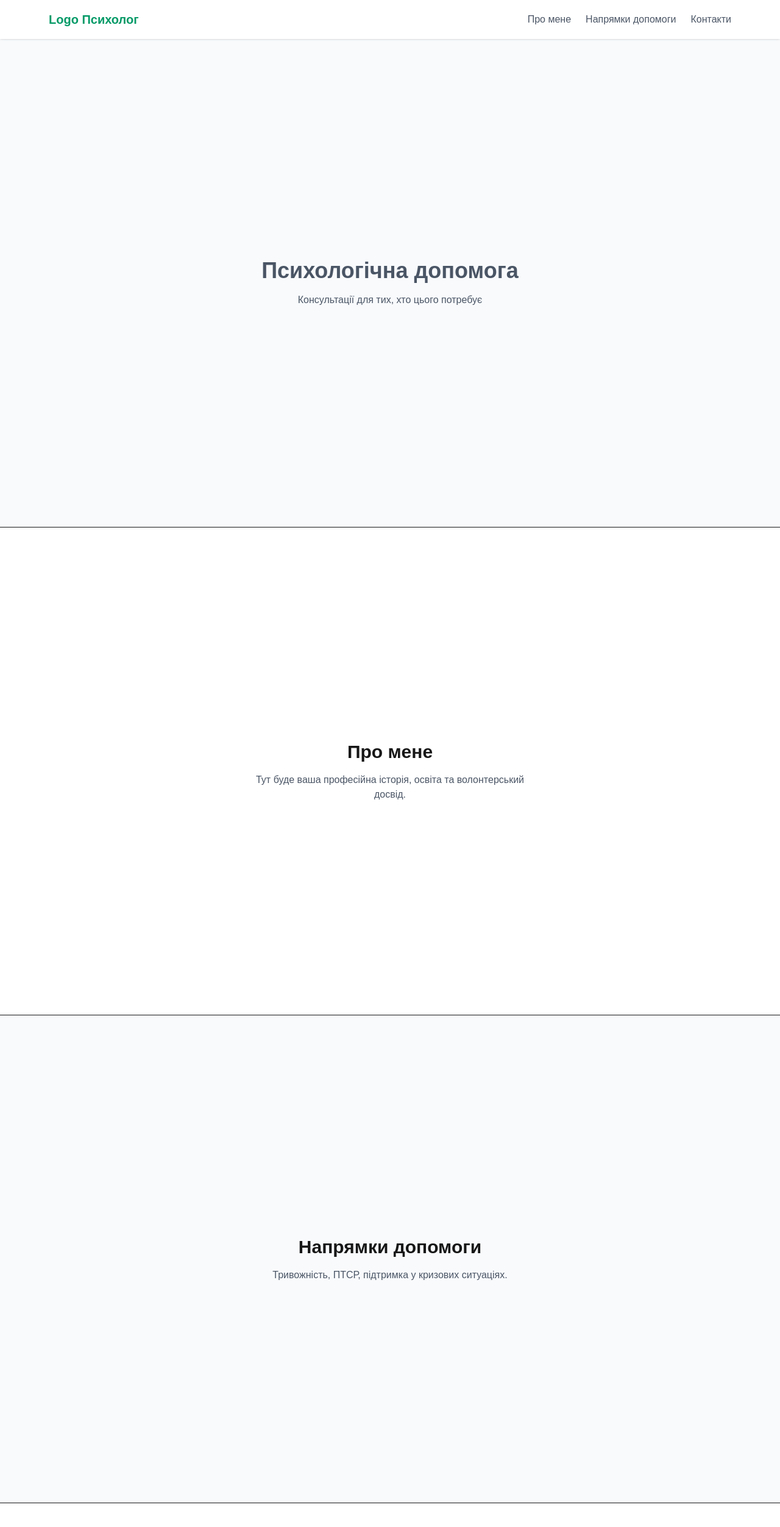
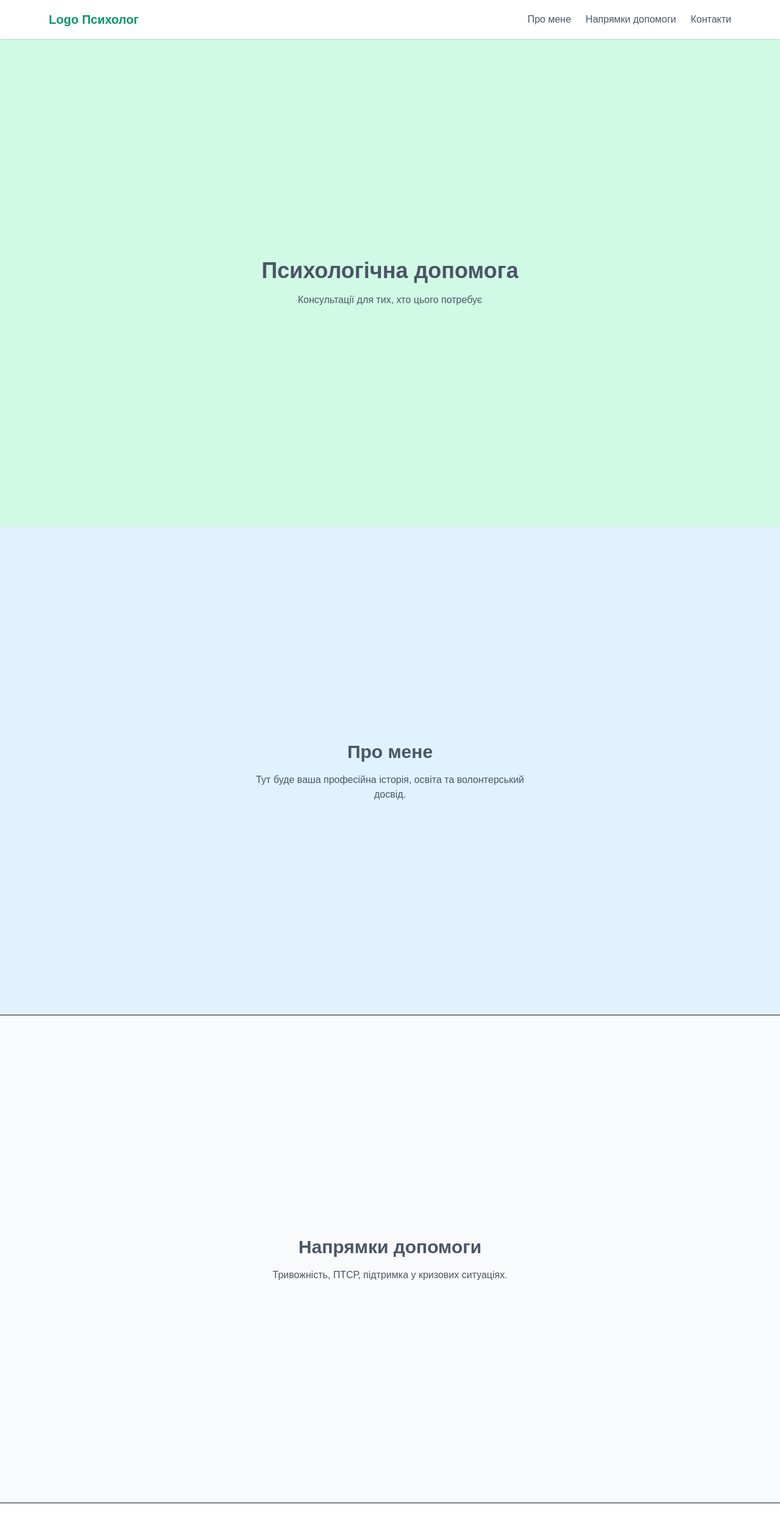
Before and after one commit to RomaSamkov/nextjs-project, a Next.js app: page / in a window 1280 px wide. Shown: the top 2504 px of the page at 61% size. Built offline with nearby package versions, Linux system fonts and the light colour scheme.

Commit message:
Update page.js

```diff
--- a/src/app/page.js
+++ b/src/app/page.js
@@ -11,7 +11,7 @@ export default function HomePage() {
         {/* Головний екран (Hero) */}
         <section
           id="hero"
-          className="min-h-screen bg-slate-50 flex items-center justify-center"
+          className="min-h-screen bg-emerald-100 flex items-center justify-center"
         >
           <div className="text-center">
             <h1 className="text-4xl font-bold mb-4 text-gray-600">
@@ -26,10 +26,10 @@ export default function HomePage() {
         {/* Блок "Про мене" */}
         <section
           id="about"
-          className="min-h-screen bg-white flex items-center justify-center border-t"
+          className="min-h-screen bg-sky-100 flex items-center justify-center border-t border-gray-200"
         >
           <div className="text-center">
-            <h2 className="text-3xl font-bold mb-4">Про мене</h2>
+            <h2 className="text-3xl font-bold mb-4 text-gray-600">Про мене</h2>
             <p className="text-gray-600 max-w-md">
               Тут буде ваша професійна історія, освіта та волонтерський досвід.
             </p>
@@ -39,10 +39,12 @@ export default function HomePage() {
         {/* Блок "Напрямки" */}
         <section
           id="services"
-          className="min-h-screen bg-slate-50 flex items-center justify-center border-t"
+          className="min-h-screen bg-gray-50 flex items-center justify-center border-t"
         >
           <div className="text-center">
-            <h2 className="text-3xl font-bold mb-4">Напрямки допомоги</h2>
+            <h2 className="text-3xl font-bold mb-4 text-gray-600">
+              Напрямки допомоги
+            </h2>
             <p className="text-gray-600">
               Тривожність, ПТСР, підтримка у кризових ситуаціях.
             </p>
@@ -55,7 +57,7 @@ export default function HomePage() {
           className="min-h-screen bg-white flex items-center justify-center border-t"
         >
           <div className="text-center">
-            <h2 className="text-3xl font-bold mb-4">Контакти</h2>
+            <h2 className="text-3xl font-bold mb-4 text-gray-600">Контакти</h2>
             <p className="text-gray-600">
               Форма запису, Telegram, Viber або Email.
             </p>
```
